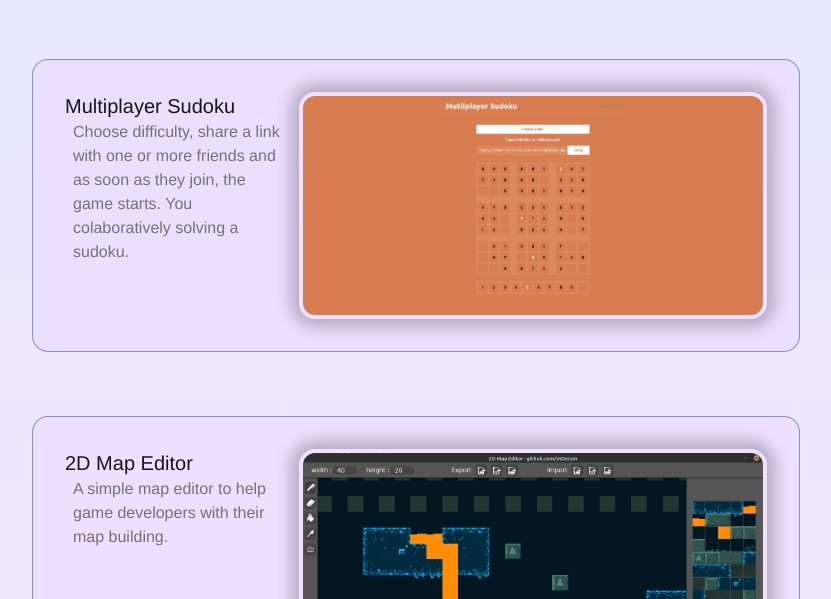
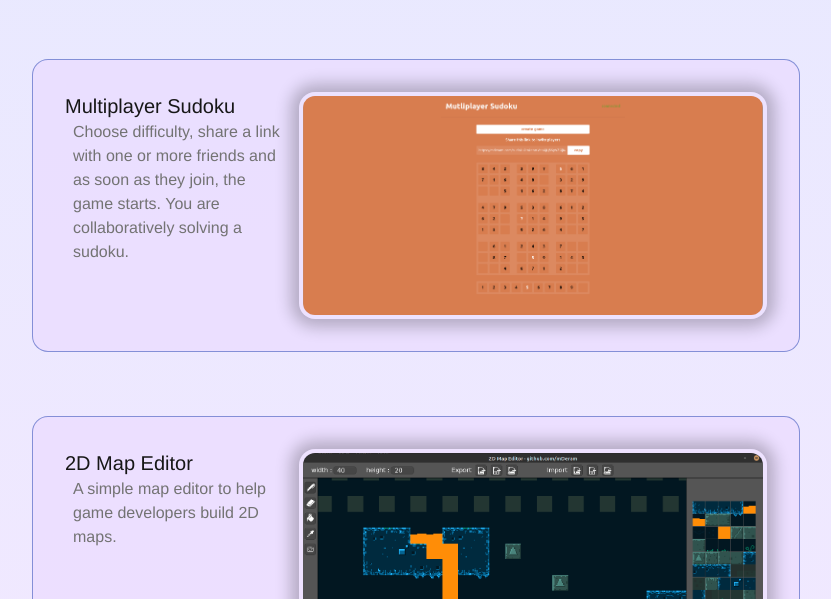
Before and after one commit to mDeram/portfolio, a React (Vite) app: page / in a window 1280 px wide. Shown: the part 1420-2019 px from the top of the page, without its empty margins (224-1055 px from the left). Built offline with nearby package versions, Linux system fonts and the light colour scheme.

Commit message:
fix: content

```diff
--- a/src/App.jsx
+++ b/src/App.jsx
@@ -78,10 +78,10 @@ function App() {
                         <p>Upload, store and download files from everywhere with an internet connection.</p>
                     } />
                     <Project title="Multiplayer Sudoku" src="/img/sudoku.png" alt="Sudoku game in the multiplayer sudoku website I made." href="https://github.com/mDeram/sudoku-frontend" content={
-                        <p>Choose difficulty, share a link with one or more friends and as soon as they join, the game starts. You colaboratively solving a sudoku.</p>
+                        <p>Choose difficulty, share a link with one or more friends and as soon as they join, the game starts. You are collaboratively solving a sudoku.</p>
                     } />
                     <Project title="2D Map Editor" src="/img/2d_map_editor.png" alt="Map building example with the 2D Map Editor I made. " href="https://github.com/mDeram/2DMapEditor" content={
-                        <p>A simple map editor to help game developers with their map building.</p>
+                        <p>A simple map editor to help game developers build 2D maps.</p>
                     } />
                 </div>
             </section>
```
